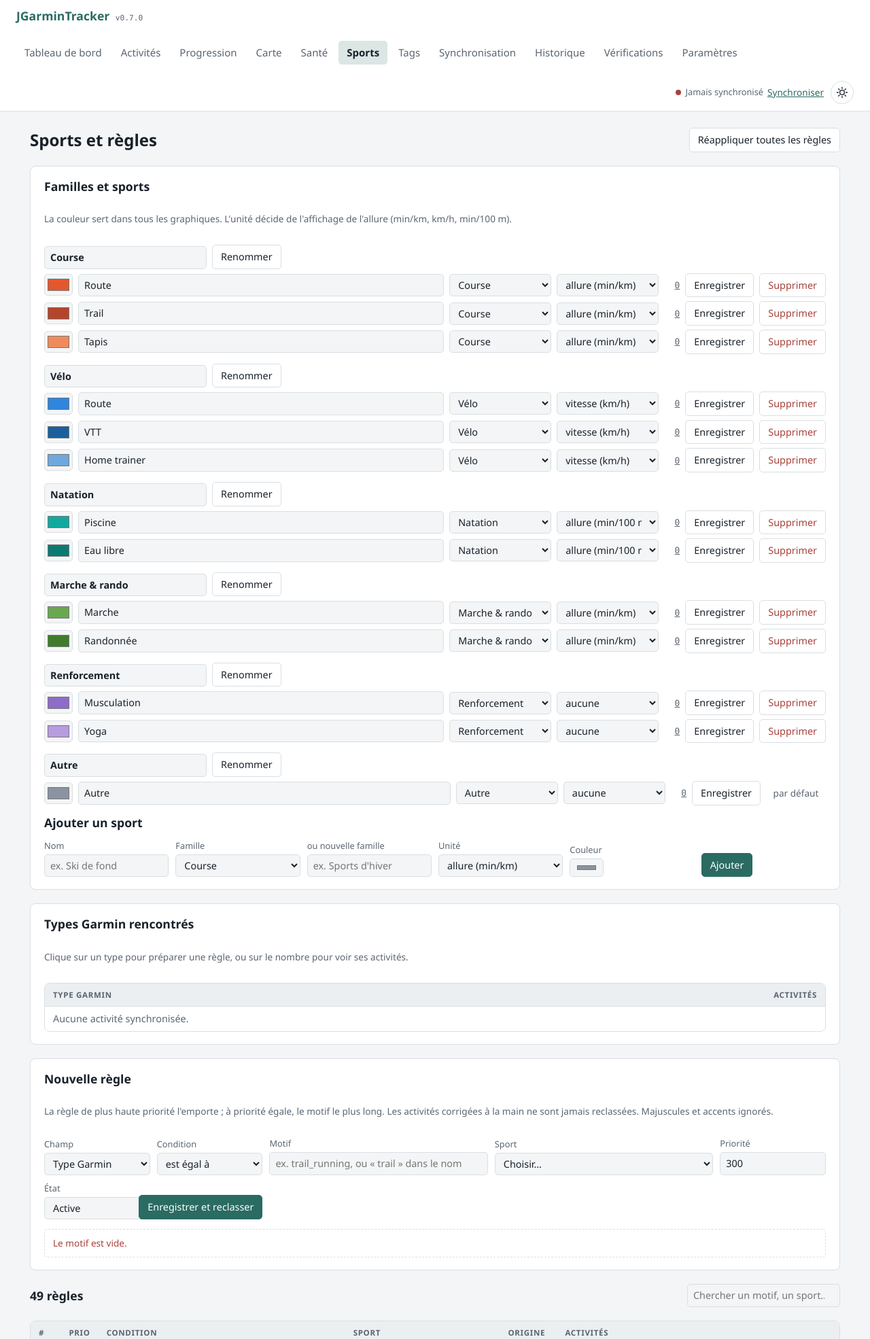
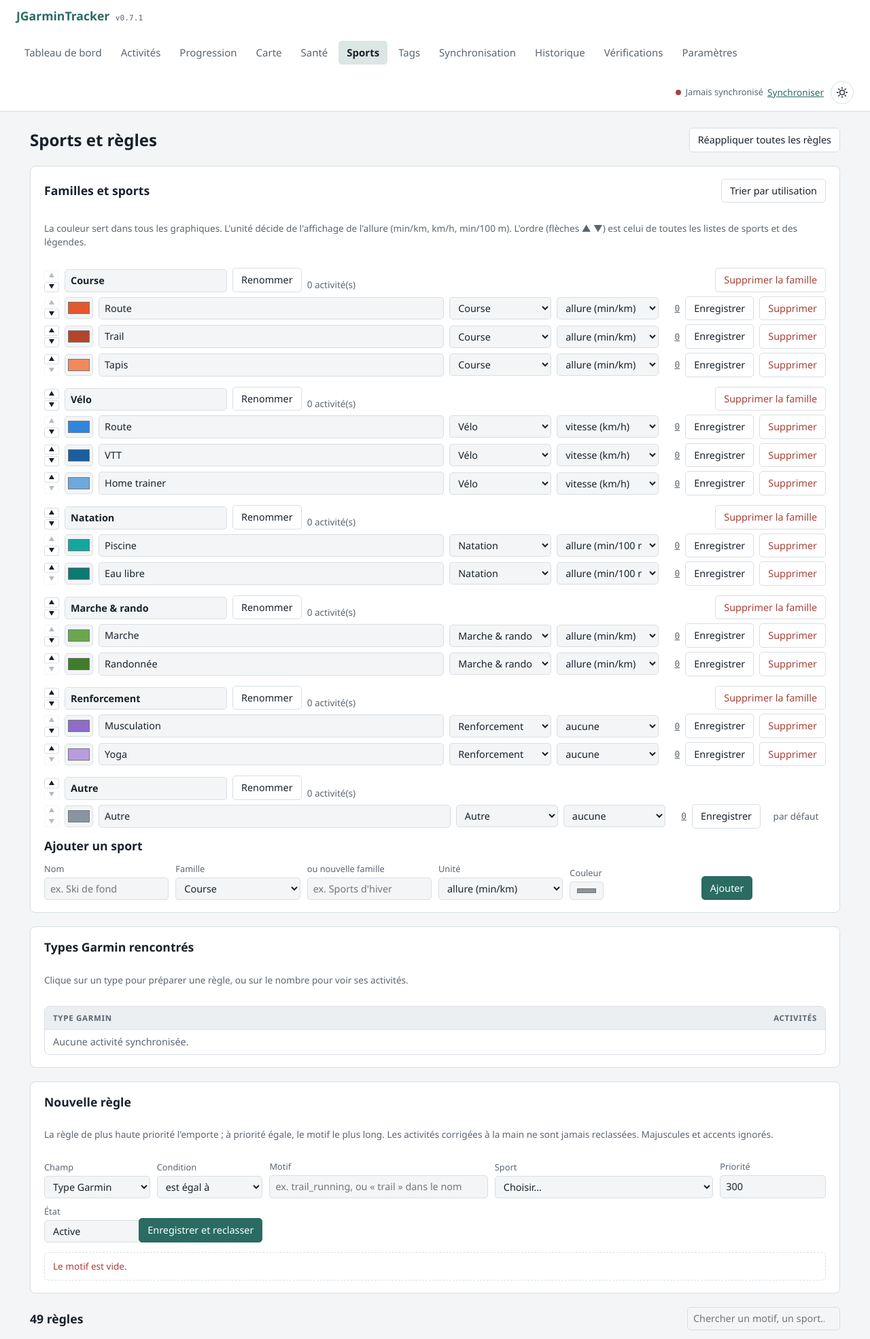
Before and after one commit to lespous/JGarminTracker, a Flask app: page /sports in a window 1280 px wide. Shown: the top 1970 px of the page at 68% size. Run offline with Flask 3, Linux system fonts and the light colour scheme.

Commit message:
0.7.1 : ordre des familles et sports, tri par utilisation, suppression de famille, actions de Vérifications plus claires

```diff
--- a/jgarmintracker/__init__.py
+++ b/jgarmintracker/__init__.py
@@ -1,4 +1,4 @@
 """JGarminTracker : suivi local des activités et de la santé Garmin."""
 
 # Numéro de version unique (lu aussi par pyproject.toml). Voir CHANGELOG.md.
-__version__ = "0.7.0"
+__version__ = "0.7.1"
--- a/jgarmintracker/web/__init__.py
+++ b/jgarmintracker/web/__init__.py
@@ -623,7 +623,7 @@ def create_app(db_path: str | Path | None = None, init: bool = True) -> Flask:
                               .order_by(func.count().desc())).all()
         return render_template("sports.html", families=load_families(s), rules=rules, hits=hits, counts=counts,
                                edit=edit, f=edit or prefill, type_keys=type_keys,
-                               confirm=a.get("confirm", type=int))
+                               confirm=a.get("confirm", type=int), confirm_family=a.get("confirm_family", type=int))
 
     @app.get("/sports/rules/test")
     def rules_test():
@@ -745,6 +745,15 @@ def create_app(db_path: str | Path | None = None, init: bool = True) -> Flask:
         if sport.fallback:
             flash("Le sport par défaut « Autre » ne peut pas être supprimé.", "error")
             return redirect(url_for("sports"))
+        label = sport.label
+        n_rules = remove_sport(s, sport)
+        n = reclassify(s)
+        s.commit()
+        flash(f"Sport « {label} » supprimé avec {n_rules} règle(s). {n} activité(s) reclassée(s).")
+        return redirect(url_for("sports"))
+
+    def remove_sport(s, sport: Sport) -> int:
+        """Supprime un sport et ses règles ; ses activités repassent par les règles restantes. Renvoie le nb de règles."""
         rules = s.scalars(select(SportRule).where(SportRule.sport_id == sport.id)).all()
         fallback = fallback_sport(s)
         for act in s.scalars(select(Activity).where(Activity.sport_id == sport.id)):
@@ -753,11 +762,69 @@ def create_app(db_path: str | Path | None = None, init: bool = True) -> Flask:
             act.rule_id = None
         for r in rules:
             s.delete(r)
-        label = sport.label
         s.delete(sport)
+        s.flush()
+        return len(rules)
+
+    @app.post("/families/<int:family_id>/delete")
+    def family_delete(family_id: int):
+        s = db()
+        family = s.get(SportFamily, family_id) or abort(404)
+        if any(sp.fallback for sp in family.sports):
+            flash(f"La famille « {family.name} » contient le sport par défaut « Autre » : elle ne peut pas être supprimée.",
+                  "error")
+            return redirect(url_for("sports"))
+        name, sports_ = family.name, list(family.sports)
+        n_rules = sum(remove_sport(s, sp) for sp in sports_)
+        s.delete(family)
         n = reclassify(s)
         s.commit()
-        flash(f"Sport « {label} » supprimé avec {len(rules)} règle(s). {n} activité(s) reclassée(s).")
+        flash(f"Famille « {name} » supprimée avec {len(sports_)} sport(s) et {n_rules} règle(s). "
+              f"{n} activité(s) reclassée(s).")
+        return redirect(url_for("sports"))
+
+    def _swap(items: list, item, direction: str) -> bool:
+        """Échange item avec son voisin (up | down) en renumérotant les positions. False s'il est déjà au bout."""
+        i = items.index(item)
+        j = i - 1 if direction == "up" else i + 1
+        if not 0 <= j < len(items):
+            return False
+        items[i], items[j] = items[j], items[i]
+        for pos, it in enumerate(items):
+            it.position = pos
+        return True
+
+    @app.post("/families/<int:family_id>/move")
+    def family_move(family_id: int):
+        s = db()
+        family = s.get(SportFamily, family_id) or abort(404)
+        _swap(list(load_families(s)), family, request.args.get("dir", "up"))
+        s.commit()
+        return redirect(url_for("sports") + f"#family-{family.id}")
+
+    @app.post("/sports/<int:sport_id>/move")
+    def sport_move(sport_id: int):
+        s = db()
+        sport = s.get(Sport, sport_id) or abort(404)
+        _swap(list(sport.family.sports), sport, request.args.get("dir", "up"))
+        s.commit()
+        return redirect(url_for("sports") + f"#sport-{sport.id}")
+
+    @app.post("/sports/sort-by-usage")
+    def sports_sort_by_usage():
+        """Familles puis sports du plus pratiqué au moins pratiqué (« Autre » reste en dernier)."""
+        s = db()
+        counts = dict(s.execute(select(Activity.sport_id, func.count()).group_by(Activity.sport_id)).all())
+        families = list(load_families(s))
+        fam_count = {f.id: sum(counts.get(sp.id, 0) for sp in f.sports) for f in families}
+        is_other = lambda f: any(sp.fallback for sp in f.sports)  # noqa: E731
+        families.sort(key=lambda f: (is_other(f), -fam_count[f.id], f.position))
+        for pos, f in enumerate(families):
+            f.position = pos
+            for spos, sp in enumerate(sorted(f.sports, key=lambda sp: (-counts.get(sp.id, 0), sp.position))):
+                sp.position = spos
+        s.commit()
+        flash("Familles et sports triés du plus pratiqué au moins pratiqué. Cet ordre est repris dans toutes les listes.")
         return redirect(url_for("sports"))
 
     @app.post("/families/<int:family_id>/rename")
--- a/jgarmintracker/web/static/app.css
+++ b/jgarmintracker/web/static/app.css
@@ -301,9 +301,20 @@ table.cov .c { width: 6.5%; }
 tr.excluded-row td { opacity: .55; }
 tr.excluded-row td:first-child { opacity: 1; }
 .excluded-chip { font-size: .72rem; padding: 1px 7px; border-radius: 999px; background: var(--warn-soft); color: var(--warn); }
-.check-actions { display: flex; gap: 6px; align-items: center; flex-wrap: wrap; }
-.check-actions form { display: flex; gap: 4px; align-items: center; }
-.check-actions select { max-width: 150px; }
+.check-actions { display: flex; flex-direction: column; gap: 6px; align-items: flex-start; }
+.check-actions form { display: flex; gap: 6px; align-items: center; }
+.check-actions .decide { display: flex; gap: 6px; flex-wrap: wrap; }
+.check-actions select { width: 190px; }
+.ok-btn { color: var(--in); border-color: color-mix(in oklab, var(--in) 45%, var(--line)); }
+.ok-btn:hover { background: color-mix(in oklab, var(--in) 12%, var(--surface)); border-color: var(--in); }
+button.danger:hover { border-color: var(--out); }
+/* Ordre des familles et des sports (flèches) */
+.mover { display: inline-flex; flex-direction: column; gap: 2px; flex: none; }
+.icon-btn.sm { width: 22px; height: 15px; border-radius: 3px; font-size: .55rem; line-height: 1; }
+.icon-btn.sm:disabled { opacity: .3; cursor: default; }
+.fam-head .fam-del { margin-left: auto; }
 .excluded-banner { display: flex; gap: 12px; align-items: center; flex-wrap: wrap; }
 .limits-grid { display: grid; grid-template-columns: minmax(140px, 1fr) repeat(2, minmax(110px, 160px)); gap: 6px 12px; align-items: center; max-width: 620px; }
 .limits-grid .hd { font: 600 .72rem var(--body); text-transform: uppercase; letter-spacing: .06em; color: var(--muted); }
+
+.check-actions button { white-space: nowrap; }
--- a/jgarmintracker/web/templates/sports.html
+++ b/jgarmintracker/web/templates/sports.html
@@ -9,16 +9,42 @@
 
 <div class="grid2 sports-layout">
   <section class="panel">
-    <h2>Familles et sports</h2>
-    <p class="muted small">La couleur sert dans tous les graphiques. L'unité décide de l'affichage de l'allure (min/km, km/h, min/100 m).</p>
+    <div class="head">
+      <h2>Familles et sports</h2>
+      <div class="spacer"></div>
+      <form method="post" action="{{ url_for('sports_sort_by_usage') }}"><button title="Familles et sports du plus pratiqué au moins pratiqué">Trier par utilisation</button></form>
+    </div>
+    <p class="muted small">La couleur sert dans tous les graphiques. L'unité décide de l'affichage de l'allure (min/km, km/h, min/100 m).
+      L'ordre (flèches ▲ ▼) est celui de toutes les listes de sports et des légendes.</p>
     {% for fam in families %}
-    <div class="fam-block">
-      <form class="filters" method="post" action="{{ url_for('family_rename', family_id=fam.id) }}">
+    {% set ns = namespace(total=0) %}{% for sp in fam.sports %}{% set ns.total = ns.total + counts.get(sp.id, 0) %}{% endfor %}
+    {% set fam_total = ns.total %}
+    <div class="fam-block" id="family-{{ fam.id }}">
+      <form class="filters fam-head" method="post" action="{{ url_for('family_rename', family_id=fam.id) }}">
+        <span class="mover">
+          <button class="icon-btn sm" formaction="{{ url_for('family_move', family_id=fam.id, dir='up') }}" title="Monter la famille" aria-label="Monter la famille {{ fam.name }}" {{ 'disabled' if loop.first }}>▲</button>
+          <button class="icon-btn sm" formaction="{{ url_for('family_move', family_id=fam.id, dir='down') }}" title="Descendre la famille" aria-label="Descendre la famille {{ fam.name }}" {{ 'disabled' if loop.last }}>▼</button>
+        </span>
         <input name="name" value="{{ fam.name }}" aria-label="Nom de la famille" style="font-weight:600">
         <button>Renommer</button>
+        <span class="muted small">{{ fam_total }} activité(s)</span>
+        {% if not fam.sports|selectattr('fallback')|list %}
+        <a class="btn danger fam-del" href="{{ url_for('sports', confirm_family=fam.id) }}#family-{{ fam.id }}">Supprimer la famille</a>
+        {% endif %}
       </form>
+      {% if confirm_family == fam.id %}
+      <form class="confirm" method="post" action="{{ url_for('family_delete', family_id=fam.id) }}">
+        <span>Supprimer la famille « {{ fam.name }} », ses {{ fam.sports|length }} sport(s) et leurs règles ?
+          {% if fam_total %}Ses {{ fam_total }} activité(s) seront reclassées par les règles restantes (ou en « Autre ») ; elles sont conservées.{% else %}Aucune activité n'y est classée.{% endif %}</span>
+        <div class="actions"><a class="btn" href="{{ url_for('sports') }}#family-{{ fam.id }}">Annuler</a><button class="primary">Supprimer</button></div>
+      </form>
+      {% endif %}
       {% for sp in fam.sports %}
       <form id="sport-{{ sp.id }}" class="sport-row" method="post" action="{{ url_for('sport_update', sport_id=sp.id) }}">
+        <span class="mover">
+          <button class="icon-btn sm" formaction="{{ url_for('sport_move', sport_id=sp.id, dir='up') }}" title="Monter" aria-label="Monter {{ sp.name }}" {{ 'disabled' if loop.first }}>▲</button>
+          <button class="icon-btn sm" formaction="{{ url_for('sport_move', sport_id=sp.id, dir='down') }}" title="Descendre" aria-label="Descendre {{ sp.name }}" {{ 'disabled' if loop.last }}>▼</button>
+        </span>
         <input type="color" name="color" value="{{ sp.color }}" aria-label="Couleur de {{ sp.name }}">
         <input name="name" value="{{ sp.name }}" aria-label="Nom du sport">
         <select name="family_id" aria-label="Famille">{% for f in families %}<option value="{{ f.id }}" {{ 'selected' if f.id == sp.family_id }}>{{ f.name }}</option>{% endfor %}</select>
```
Also changed, not shown: jgarmintracker/web/templates/checks.html (+9 -5 lines), tests/test_web.py (+35 -0 lines), CHANGELOG.md.
